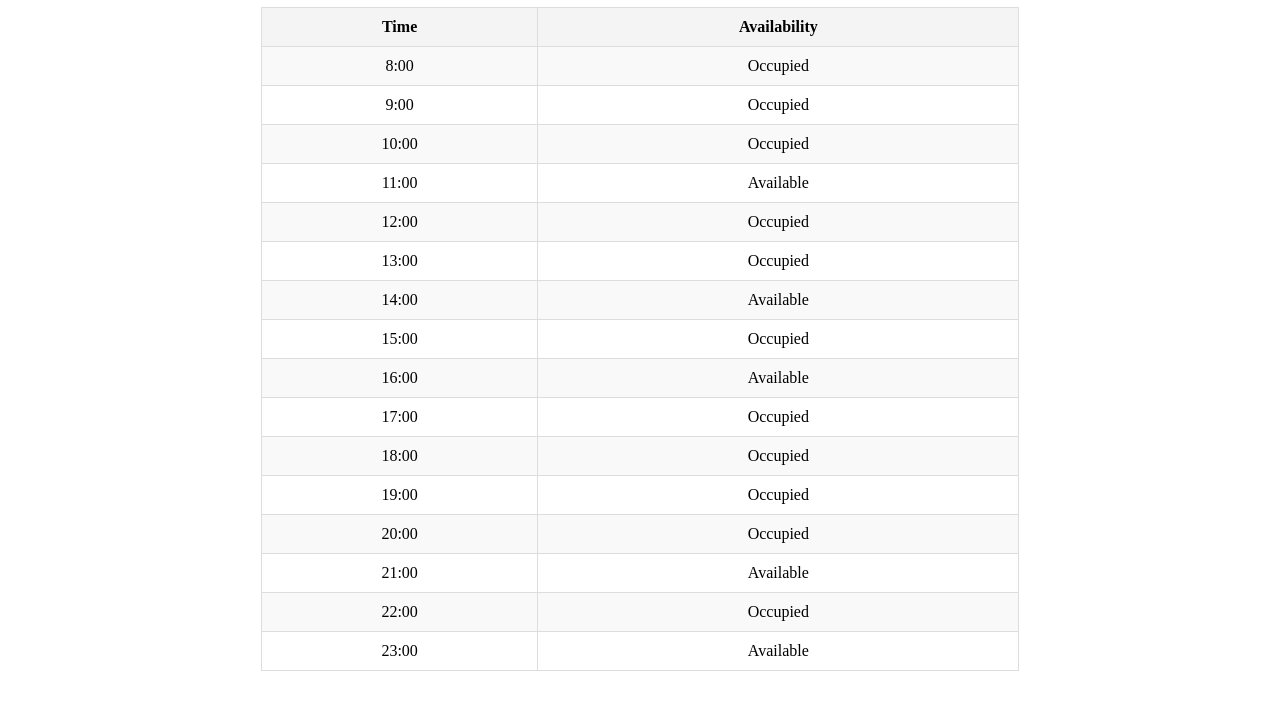
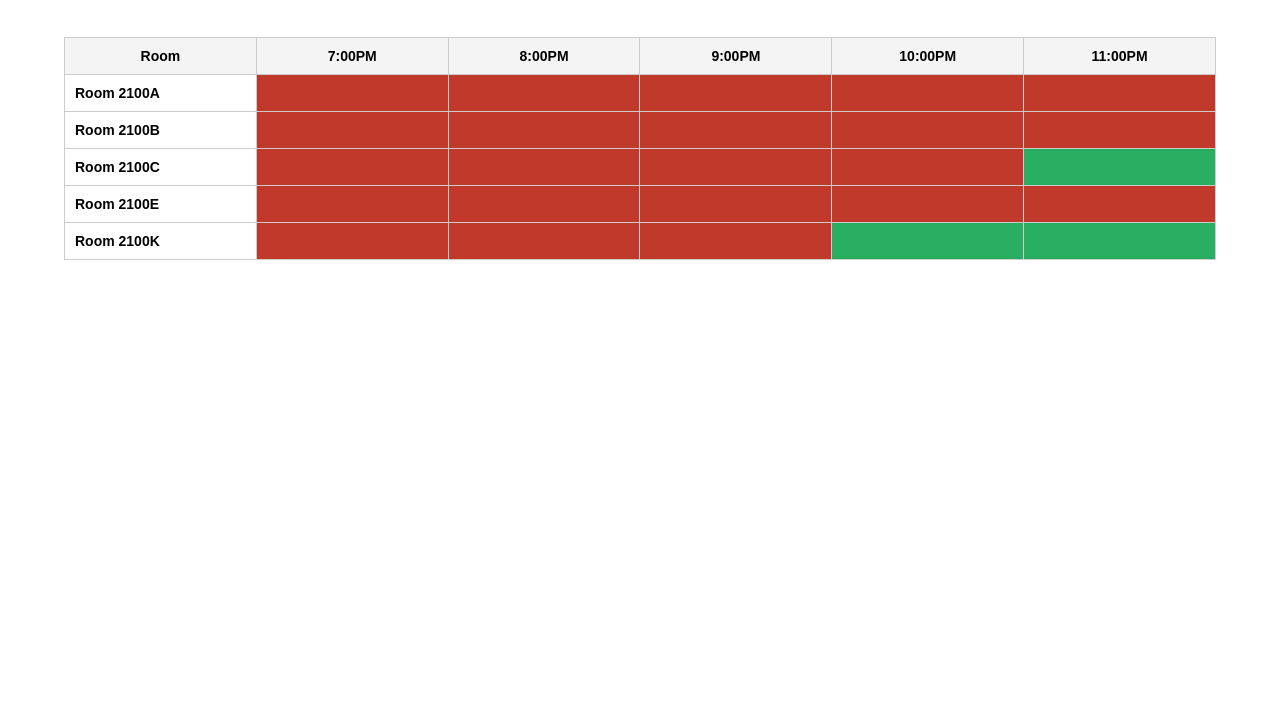
Before and after one commit to TalhaHossainKhan/Team-9-Study-Spot-Finder, a plain HTML site: page <table>.html in a window 1280 px wide. Shown: the part 73-800 px from the top of the page. Drawn offline with Linux system fonts and the light colour scheme.

Commit message:
updated availability

```diff
--- a/<table>.html
+++ b/<table>.html
@@ -1,102 +1,121 @@
 <!DOCTYPE html>
 <html lang="en">
 <head>
-    <meta charset="UTF-8">
-    <meta name="viewport" content="width=device-width, initial-scale=1.0">
+  <meta charset="UTF-8" />
+  <meta name="viewport" content="width=device-width, initial-scale=1.0"/>
   <title>Availability Schedule</title>
   <style>
+    body {
+      font-family: Arial, sans-serif;
+      background-color: #fff;
+      margin: 0;
+      padding: 0;
+    }
+
+    h1 {
+      text-align: center;
+      padding: 20px;
+      font-size: 28px;
+    }
+
     table {
       border-collapse: collapse;
-            width: 60%;
-            margin: 20px auto;
+      width: 90%;
+      margin: 0 auto 40px;
+      table-layout: fixed;
     }
+
     th, td {
-            border: 1px solid #ddd;
+      border: 1px solid #ccc;
       padding: 10px;
       text-align: center;
+      font-size: 14px;
     }
+
     th {
       background-color: #f4f4f4;
+      position: sticky;
+      top: 0;
+      z-index: 1;
     }
-        tr:nth-child(even) {
-            background-color: #f9f9f9;
+
+    .occupied {
+      background-color: #c0392b;
+      color: white;
     }
-        tr:hover {
-            background-color: #f1f1f1;
+
+    .available {
+      background-color: #27ae60;
+      color: white;
+    }
+
+    .time-col {
+      background-color: #ecf0f1;
+      font-weight: bold;
+    }
+
+    .room-name {
+      text-align: left;
+      font-weight: bold;
     }
   </style>
 </head>
 <body>
-    <h1 style="text-align: center;">Daily Availability Schedule</h1>
+  <h1>Daily Availability Schedule</h1>
   <table>
+    <thead>
       <tr>
-            <th>Time</th>
-            <th>Availability</th>
+        <th>Room</th>
+        <th>7:00PM</th>
+        <th>8:00PM</th>
+        <th>9:00PM</th>
+        <th>10:00PM</th>
+        <th>11:00PM</th>
+      </tr>
+    </thead>
+    <tbody>
+      <tr>
+        <td class="room-name">Room 2100A</td>
+        <td class="occupied"></td>
+        <td class="occupied"></td>
+        <td class="occupied"></td>
+        <td class="occupied"></td>
+        <td class="occupied"></td>
       </tr>
       <tr>
-            <td>8:00</td>
-            <td>Occupied</td>
+        <td class="room-name">Room 2100B</td>
+        <td class="occupied"></td>
+        <td class="occupied"></td>
+        <td class="occupied"></td>
+        <td class="occupied"></td>
+        <td class="occupied"></td>
       </tr>
       <tr>
-            <td>9:00</td>
-            <td>Occupied</td>
+        <td class="room-name">Room 2100C</td>
+        <td class="occupied"></td>
+        <td class="occupied"></td>
+        <td class="occupied"></td>
+        <td class="occupied"></td>
+        <td class="available"></td>
       </tr>
       <tr>
-            <td>10:00</td>
-            <td>Occupied</td>
+        <td class="room-name">Room 2100E</td>
+        <td class="occupied"></td>
+        <td class="occupied"></td>
+        <td class="occupied"></td>
+        <td class="occupied"></td>
+        <td class="occupied"></td>
       </tr>
       <tr>
-            <td>11:00</td>
-            <td>Available</td>
+        <td class="room-name">Room 2100K</td>
+        <td class="occupied"></td>
+        <td class="occupied"></td>
+        <td class="occupied"></td>
+        <td class="available"></td>
+        <td class="available"></td>
       </tr>
-        <tr>
-            <td>12:00</td>
-            <td>Occupied</td>
-        </tr>
-        <tr>
-            <td>13:00</td>
-            <td>Occupied</td>
-        </tr>
-        <tr>
-            <td>14:00</td>
-            <td>Available</td>
-        </tr>
-        <tr>
-            <td>15:00</td>
-            <td>Occupied</td>
-        </tr>
-        <tr>
-            <td>16:00</td>
-            <td>Available</td>
-        </tr>
-        <tr>
-            <td>17:00</td>
-            <td>Occupied</td>
-        </tr>
-        <tr>
-            <td>18:00</td>
-            <td>Occupied</td>
-        </tr>
-        <tr>
-            <td>19:00</td>
-            <td>Occupied</td>
-        </tr>
-        <tr>
-            <td>20:00</td>
-            <td>Occupied</td>
-        </tr>
-        <tr>
-            <td>21:00</td>
-            <td>Available</td>
-        </tr>
-        <tr>
-            <td>22:00</td>
-            <td>Occupied</td>
-        </tr>
-        <tr>
-            <td>23:00</td>
-            <td>Available</td>
-        </tr>
+      <!-- Add more rooms as needed -->
+    </tbody>
   </table>
 </body>
 </html>
```
Lines whose indentation alone changed are shown as unchanged.
